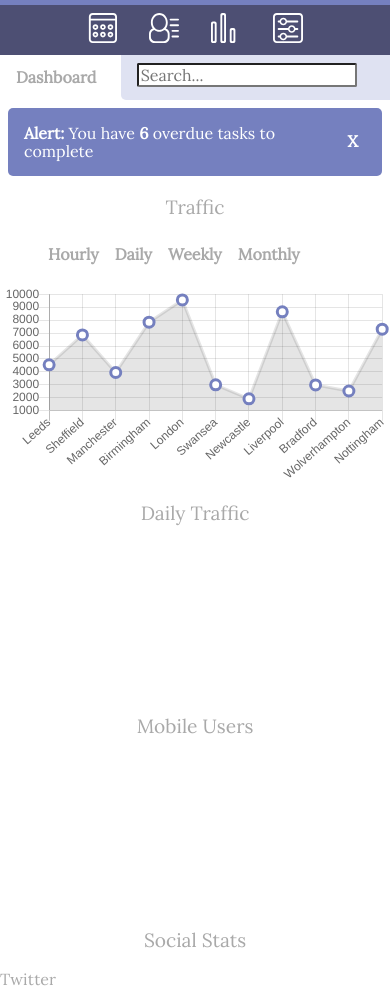
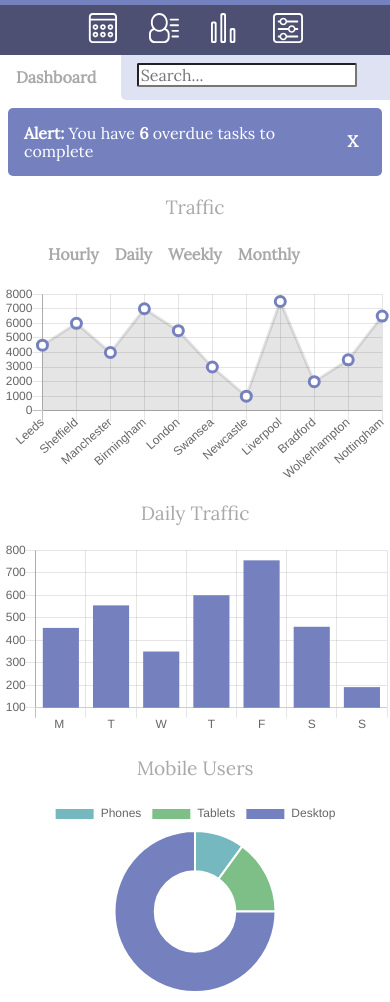
Before and after one commit to ChristopherSab/Tech-Degree-Project-7, a plain HTML site: page index.html in a window 390 px wide. Shown: the part 54-1056 px from the top of the page. Drawn offline with nearby package versions, Linux system fonts and the light colour scheme.

Commit message:
added Mobile Users Doughnut chart

```diff
--- a/css/style.css
+++ b/css/style.css
@@ -137,3 +137,7 @@ body {
         border-radius: 20px;
         color: white;
     }
+
+    /*.social-stats {
+
+    }*/
--- a/js/main.js
+++ b/js/main.js
@@ -21,28 +21,6 @@ alertBanner.addEventListener('click', e => {
 let trafficChart = document.getElementById("traffic-chart").getContext('2d');
 
 
-let trafficOptions = {
-    aspectRatio: 2.5,
-    lineTension: 0,
-    animation: {
-    duration: 0
-    },
-    scales: {
-    yAxes: [{
-    ticks: {
-    beginAtZero:true
-    }
-    }]
-    },
-    legend : {
-    display: false
-    }
-    };
-
-//Global Default Options
-//cityTrafficData.defaults.global.defaultFontFamily = 'Lato',
-
-
 let cityTrafficData = new Chart(trafficChart, {
     type: 'line', //types of chart could be: bar, horizontal bar, doughnut, pie, radar ...
 
@@ -52,17 +30,17 @@ let cityTrafficData = new Chart(trafficChart, {
 
         datasets: [{
             data: [
-                4551,
-                6853,
-                3955,
-                7843,
-                9556,
+                4500,
+                6000,
+                4000,
+                7000,
+                5500,
                 3003,
-                1923,
-                8641,
-                2993,
-                2527,
-                7299
+                1000,
+                7500,
+                2000,
+                3500,
+                6500
             ],
 
             lineTension: 0,
@@ -79,9 +57,91 @@ let cityTrafficData = new Chart(trafficChart, {
 
         legend: {
             display: false
+        },
+
+        scales: {
+            yAxes: [{
+                stacked: true
+            }]
         }
-
     }
 
+});
+
+// Daily Traffic Bar Chart
+
+let dailyTrafficData = document.getElementById("daily-chart").getContext('2d');
+
+
+let dailyChart = new Chart(dailyTrafficData, {
+    type: 'bar', //types of chart could be: bar, horizontal bar, doughnut, pie, radar ...
+
+    data: {
+        labels: ['M ', 'T', 'W', 'T', 'F', 'S', 'S'],
+
+        datasets: [{
+            data: [
+                455,
+                555,
+                350,
+                600,
+                755,
+                460,
+                192
+            ],
+
+            backgroundColor: '#7580BF',
+            borderRadius: 5,
+           // pointBorderColor: '#7580BF',
+           // pointBorderWidth: 3,
+
+
+
+        }]
+    },
+
+    options: {
+
+        legend: {
+            display: false
+        },
+    }
 
 });
+
+// Mobile Users
+
+let mobileData = document.getElementById("doughnut-chart").getContext('2d');
+
+
+let mobileDataChart = new Chart(mobileData, {
+    type: 'doughnut', //types of chart could be: bar, horizontal bar, doughnut, pie, radar ...
+
+    data: {
+        labels: ['Phones', 'Tablets', 'Desktop'],
+
+        datasets: [{
+            data: [
+                10,
+                15,
+                75,
+            ],
+
+            backgroundColor: ['#75B8BF', '#7EBF88', '#7580BF'],
+            borderRadius: 5,
+           // pointBorderColor: '#7580BF',
+           // pointBorderWidth: 3,
+
+
+
+        }]
+    },
+
+    options: {
+
+        legend: {
+            display: true
+        },
+    }
+
+});
```
